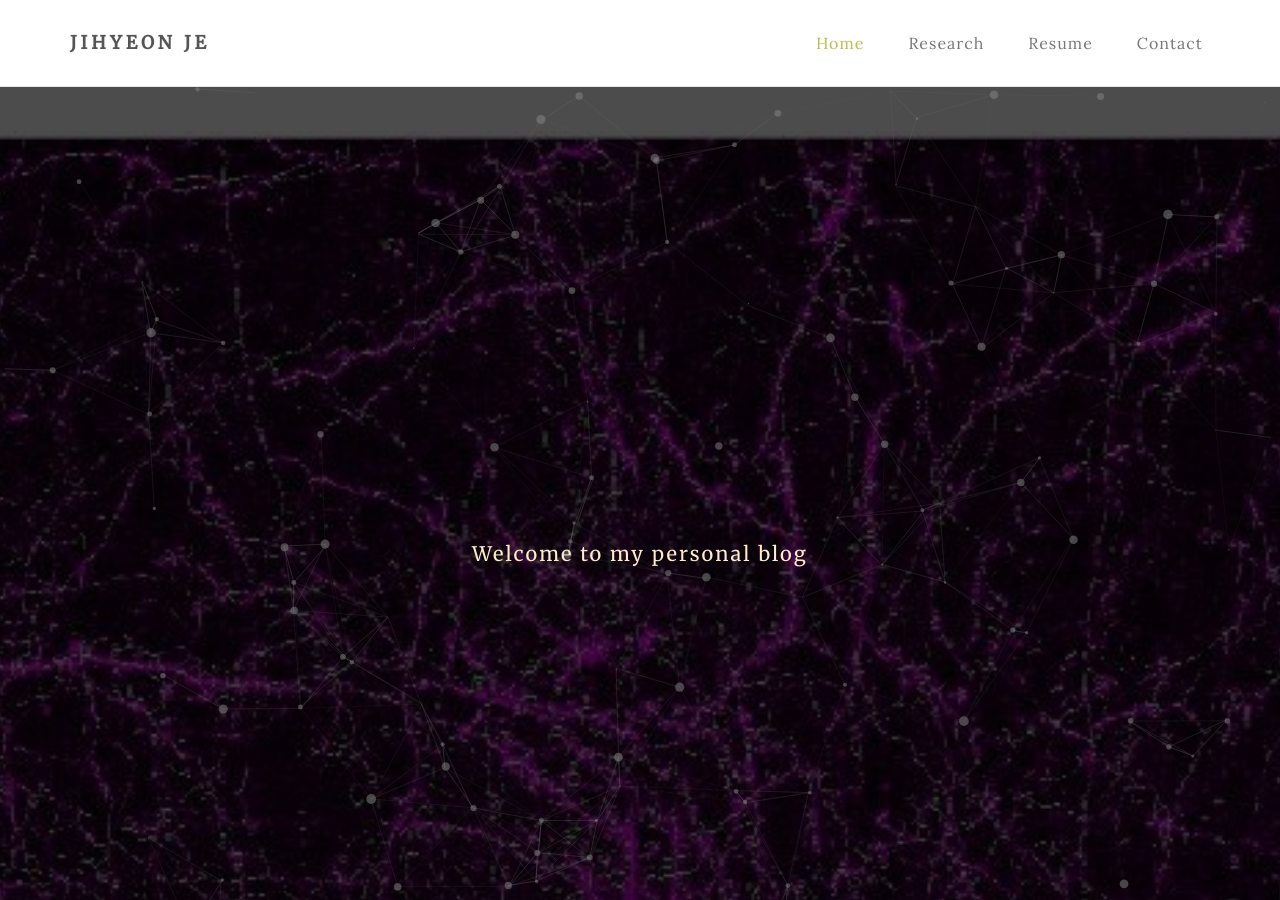
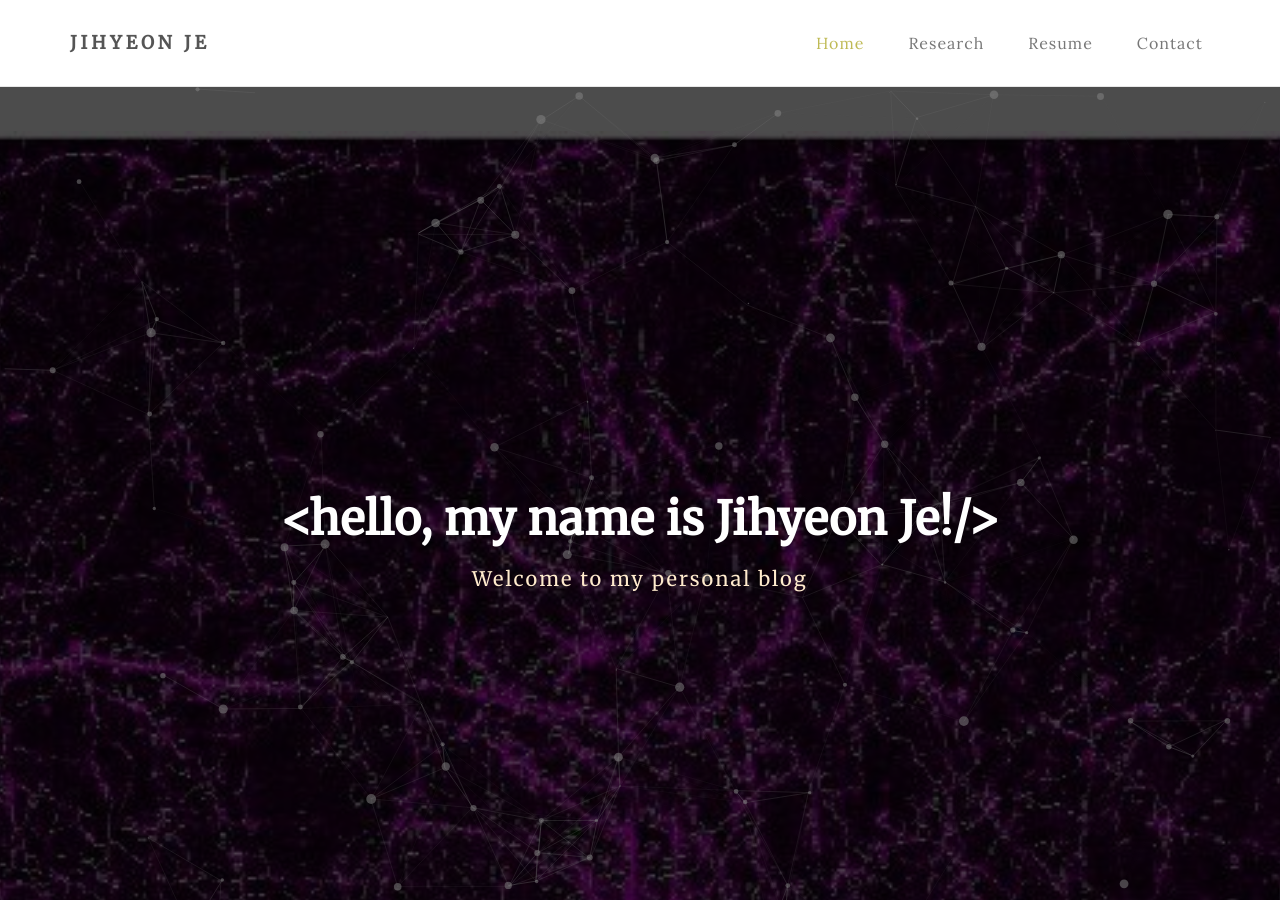
Before and after one commit to rpraka/JihyeonJe.com, a Jekyll site: the page index.html, which Jekyll copies as it is, in a window 1280 px wide and 900 px high. Built offline with Jekyll 4.4.1, drawn with Linux system fonts in a browser that asks for light colours.

Commit message:
Update index.html

```diff
--- a/index.html
+++ b/index.html
@@ -69,7 +69,7 @@ http://www.tooplate.com/view/2085-neuron
           <div class="row">
 
                <div class="col-md-12 col-sm-12">
-                    <h1><Hello, my name is Jihyeon Je! /></h1>
+                    <h1> &lt;hello, my name is Jihyeon Je!/&gt;</h1>
                     <h4>Welcome to my personal blog</h4>
                </div>
 
```
